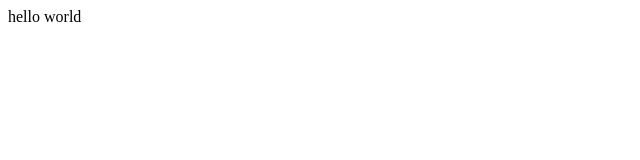
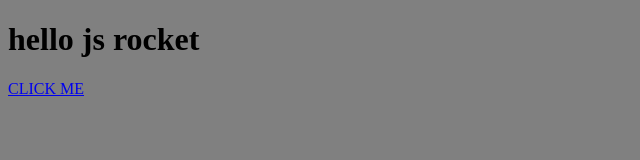
Before and after one commit to dylnd/js-rocket, a plain HTML site: page index.html in a window 1280 px wide. Shown: the whole page, without its empty margins (0-640 px from the left). Drawn offline with Linux system fonts and the light colour scheme.

Commit message:
made some car stuff happen

```diff
--- /dev/null
+++ b/css/style.css
@@ -0,0 +1,4 @@
+body{
+	background-color: grey;
+
+}
--- a/index.html
+++ b/index.html
@@ -1,6 +1,13 @@
-hello world
-
-
-<script type="text/javascript">
-	console.log('hello there friends');
-</script>
+<!DOCTYPE html>
+<html>
+<head>
+	<title>JS Rocket</title>
+	<script type="text/javascript" src="js/script.js "></script>
+	<link rel="stylesheet" type="text/css"
+	href="css/style.css">
+</head>
+<body>
+	<h1>hello js rocket</h1>
+	<a href="#" onclick="car.fly();">CLICK ME</a>
+</body>
+</html>
--- /dev/null
+++ b/js/script.js
@@ -0,0 +1,28 @@
+var car = {
+		make: 'VW',
+		type: 'Polo',
+		color: 'blue',
+		isTurnedOn: false,
+		numberOfWheels: 4,
+		seats: [
+			'seat 1',
+			'seat 2',
+			'seat 3',
+			'seat 4'],
+		turnOn: function () {
+			this.isTurnedOn = true;
+		},
+		fly: function () {
+			alert('fly');
+		},
+		switchCar: function (isOn) {
+			console.log('turn car ' +isOn);
+			if (isOn == true) {
+				this.isTurnedOn = true;
+			} else {
+				this.isTurnedOn = false;
+			}
+		}
+	};
+
+	console.log('hello there friends');
```
